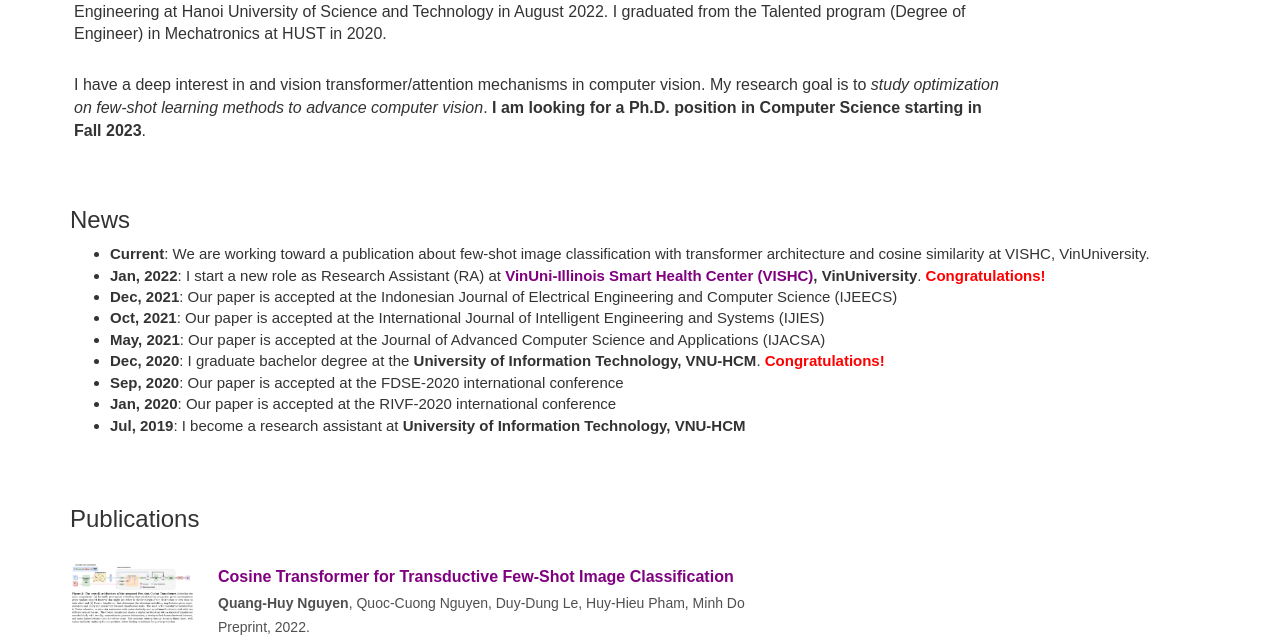
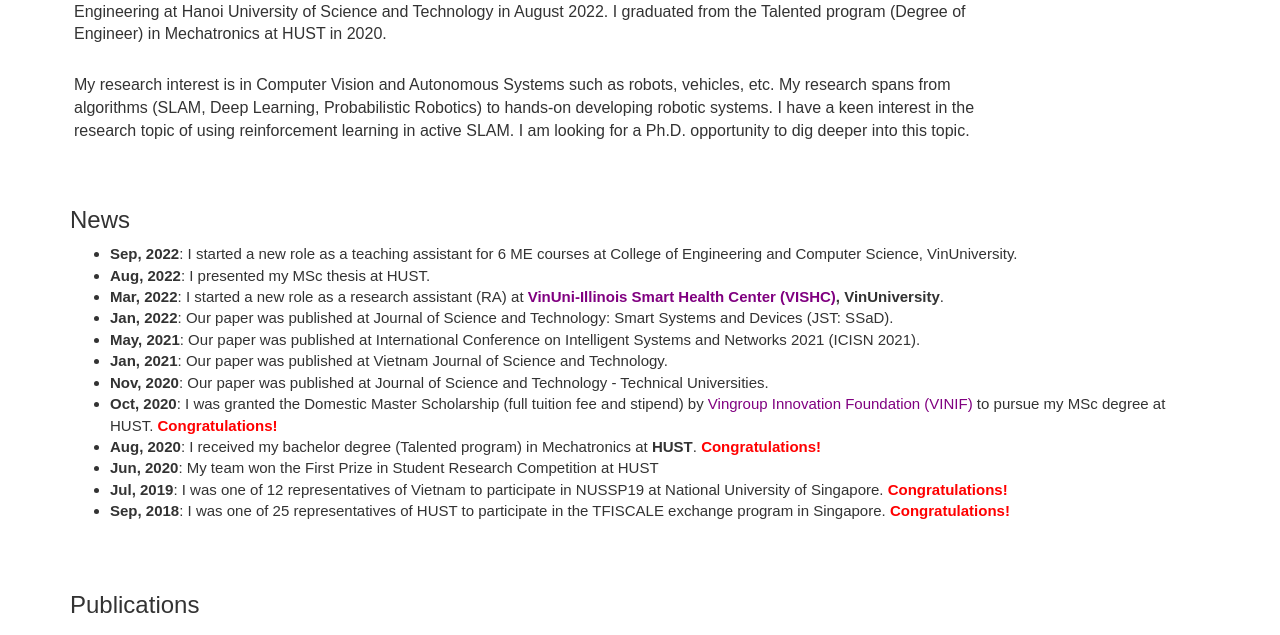
Before and after one commit to tungngovn/tungngohust.github.io, a plain HTML site: page index.html in a window 1280 px wide. Shown: the part 548-1183 px from the top of the page. Drawn offline with nearby package versions, Linux system fonts and the light colour scheme; a script that the page names is missing.

Commit message:
update something

```diff
--- a/index.html
+++ b/index.html
@@ -147,7 +147,7 @@
                         <a target="_blank" class="page-scroll" style="font-size:16px" href="#news">News</a>
                     </li>
                     <li>
-                        <a target="_blank" class="page-scroll" style="font-size:16px" href="#research">Publications</a>
+                        <a target="_blank" class="page-scroll" style="font-size:16px" href="#publications">Publications</a>
                     </li>
                     <li>
                         <a target="_blank" class="page-scroll" style="font-size:16px" href="#project">Feature Projects</a>
@@ -156,7 +156,7 @@
                         <a target="_blank" class="page-scroll" style="font-size:16px" href="#courses">Relevant Courses</a>
                     </li>
                     <li>
-                        <a target="_blank" class="page-scroll" style="font-size:16px" href="#hobbies">Hobbies</a>
+                        <a target="_blank" class="page-scroll" style="font-size:16px" href="#social">Social activities</a>
                     </li>
                 </ul>
             </div>
@@ -235,7 +235,10 @@
 
                 <br>
                 <p>
-                    I have a deep interest in and vision transformer/attention mechanisms in computer vision. My research goal is to <i>study optimization on few-shot learning methods to advance computer vision</i>. <b>I am looking for a Ph.D. position in Computer Science starting in Fall 2023</b>.
+                    My research interest is in Computer Vision and Autonomous Systems such as robots, vehicles, etc.
+                    My research spans from algorithms (SLAM, Deep Learning, Probabilistic Robotics) to hands-on developing robotic systems.
+                    I have a keen interest in the research topic of using reinforcement learning in active SLAM.
+                    I am looking for a Ph.D. opportunity to dig deeper into this topic.
                 </p>
             </div>
         </div>
@@ -249,15 +252,18 @@
                 <div class="col-lg-12">
                     <h3>News</h3>
                         <ul class = "news">
-                            <li> <b>Current</b>: We are working toward a publication about few-shot image classification with transformer architecture and cosine similarity at VISHC, VinUniversity.
-                            <li> <b>Jan, 2022</b>: I start a new role as Research Assistant (RA) at <b><a target="_blank" href="https://smarthealth.vinuni.edu.vn/">VinUni-Illinois Smart Health Center (VISHC)</a>, VinUniversity</b>. <b style="color:red;">Congratulations!</b></li>
-                            <li> <b>Dec, 2021</b>: Our paper is accepted at the Indonesian Journal of Electrical Engineering and Computer Science (IJEECS)</li>
-                            <li> <b>Oct, 2021</b>: Our paper is accepted at the International Journal of Intelligent Engineering and Systems (IJIES)</li>
-                            <li> <b>May, 2021</b>: Our paper is accepted at the Journal of Advanced Computer Science and Applications (IJACSA)</li>
-                            <li> <b>Dec, 2020</b>: I graduate bachelor degree at the <b>University of Information Technology, VNU-HCM</b>. <b style="color:red;">Congratulations!</b></li>
-                            <li> <b>Sep, 2020</b>: Our paper is accepted at the FDSE-2020 international conference</li>
-                            <li> <b>Jan, 2020</b>: Our paper is accepted at the RIVF-2020 international conference</li>
-                            <li> <b>Jul, 2019</b>: I become a research assistant at <b>University of Information Technology, VNU-HCM</b></li>
+                            <li> <b>Sep, 2022</b>: I started a new role as a teaching assistant for 6 ME courses at College of Engineering and Computer Science, VinUniversity.
+                            <li> <b>Aug, 2022</b>: I presented my MSc thesis at HUST.</li>
+                            <li> <b>Mar, 2022</b>: I started a new role as a research assistant (RA) at <b><a target="_blank" href="https://smarthealth.vinuni.edu.vn/">VinUni-Illinois Smart Health Center (VISHC)</a>, VinUniversity</b>.</li>
+                            <li> <b>Jan, 2022</b>: Our paper was published at Journal of Science and Technology: Smart Systems and Devices (JST: SSaD).</li>
+                            <li> <b>May, 2021</b>: Our paper was published at International Conference on Intelligent Systems and Networks 2021 (ICISN 2021).</li>
+                            <li> <b>Jan, 2021</b>: Our paper was published at Vietnam Journal of Science and Technology.</li>
+                            <li> <b>Nov, 2020</b>: Our paper was published at Journal of Science and Technology - Technical Universities. </li>
+                            <li> <b>Oct, 2020</b>: I was granted the Domestic Master Scholarship (full tuition fee and stipend) by <a target="_blank" href="https://vinif.org/en/">Vingroup Innovation Foundation (VINIF)</a> to pursue my MSc degree at HUST. <b style="color:red;">Congratulations!</b></li>
+                            <li> <b>Aug, 2020</b>: I received my bachelor degree (Talented program) in Mechatronics at <b>HUST</b>. <b style="color:red;">Congratulations!</b></li>
+                            <li> <b>Jun, 2020</b>: My team won the First Prize in Student Research Competition at HUST</li>
+                            <li> <b>Jul, 2019</b>: I was one of 12 representatives of Vietnam to participate in NUSSP19 at National University of Singapore. <b style="color:red;">Congratulations!</b></li>
+                            <li> <b>Sep, 2018</b>: I was one of 25 representatives of HUST to participate in the TFISCALE exchange program in Singapore. <b style="color:red;">Congratulations!</b></li>
                         </ul>
                 </div>
             </div>
@@ -273,8 +279,8 @@
 
                     <ul class="research">
                         <li>
-                            <div class="thumb"><img src="Images/Paper/fsct.png" style="width:100%;cursor:pointer" onclick="onClick(this)"
-                                    class="w3-hover-opacity"></img></div>
+                            <!-- <div class="thumb"><img src="Images/Paper/fsct.png" style="width:100%;cursor:pointer" onclick="onClick(this)"
+                                    class="w3-hover-opacity"></img></div> -->
                             <div class="details">
                                 <p class="title"> <a href="">Cosine Transformer for Transductive Few-Shot Image Classification</a></p>
                                 <p class="author"><b>Quang-Huy Nguyen</b>, Quoc-Cuong Nguyen, Duy-Dung Le, Huy-Hieu Pham, Minh Do
@@ -289,7 +295,7 @@
                             <div class="clear"></div>
                         </li>
                         <li>
-                        <div class="thumb"><img src="Images/Paper/joint.png" style="width:100%;cursor:pointer" onclick="onClick(this)" class="w3-hover-opacity"></img></div>
+                        <!-- <div class="thumb"><img src="Images/Paper/joint.png" style="width:100%;cursor:pointer" onclick="onClick(this)" class="w3-hover-opacity"></img></div> -->
                         <div class="details">
                         <p class="title"> <a href = "http://ijeecs.iaescore.com/index.php/IJEECS/article/view/27086">Joint inter-intra representation learning for pornographic video classification</a></p>
                         <p class="author">Dinh-Duy Phan, <b>Quang-Huy Nguyen</b>, Thanh-Thien Nguyen, Hoang-Loc Tran, and Duc-Lung Vu</p>
@@ -302,7 +308,7 @@
                         </li>
 
                         <li>
-                        <div class="thumb"><img src="Images/Paper/lspd.png" style="width:100%;cursor:pointer" onclick="onClick(this)" class="w3-hover-opacity"></img></div>
+                        <!-- <div class="thumb"><img src="Images/Paper/lspd.png" style="width:100%;cursor:pointer" onclick="onClick(this)" class="w3-hover-opacity"></img></div> -->
                         <div class="details">
                         <p class="title"> <a target="_blank" href = "https://inass.org/publications/contents/?y=2022&mo_num=2&mo_en=Feb&mo_enf=February&report_day=28&volume=15&issue=1">LSPD: A Large-Scale Pornographic Dataset for Detection and Classification</a></p>
                         <p class="author">Dinh-Duy Phan, Thanh-Thien Nguyen, <b>Quang-Huy Nguyen</b>, Hoang-Loc Tran, Khac-Ngoc-Khoi Nguyen, and Duc-Lung Vu</p>
@@ -316,7 +322,7 @@
                         </li>
 
                         <li>
-                        <div class="thumb"><img src="Images/Paper/10porn.png" style="width:100%;cursor:pointer" onclick="onClick(this)" class="w3-hover-opacity"></img></div>
+                        <!-- <div class="thumb"><img src="Images/Paper/10porn.png" style="width:100%;cursor:pointer" onclick="onClick(this)" class="w3-hover-opacity"></img></div> -->
                         <div class="details">
                         <p class="title"> <a target="_blank" href = "https://thesai.org/Publications/ViewPaper?Volume=12&Issue=5&Code=IJACSA&SerialNo=91">A Novel Pornographic Visual Content Classifier based on Sensitive Object Detection</a></p>
                         <p class="author">Dinh-Duy Phan, Thanh-Thien Nguyen, <b>Quang-Huy Nguyen</b>, Hoang-Loc Tran, Khac-Ngoc-Khoi Nguyen, and Duc-Lung Vu</p>
@@ -329,7 +335,7 @@
                         </li>
 
                         <li>
-                        <div class="thumb"><img src="Images/Paper/additional.png" style="width:100%;cursor:pointer" onclick="onClick(this)" class="w3-hover-opacity"></img></div>
+                        <!-- <div class="thumb"><img src="Images/Paper/additional.png" style="width:100%;cursor:pointer" onclick="onClick(this)" class="w3-hover-opacity"></img></div> -->
                         <div class="details">
                         <p class="title"> <a target="_blank" href ="https://link.springer.com/chapter/10.1007/978-981-33-4370-2_22">Additional Learning on Object Detection: A Novel Approach in Pornography Classification</a></p>
                         <p class="author">Hoang-Loc Tran, <b>Quang-Huy Nguyen</b>, Dinh-Duy Phan, Thanh-Thien Nguyen, Khac-Ngoc-Khoi Nguyen, and Duc-Lung Vu</p>
@@ -342,7 +348,7 @@
                         </li>
 
                         <li>
-                        <div class="thumb"><img src="Images/Paper/multilevel.png" style="width:100%;cursor:pointer" onclick="onClick(this)" class="w3-hover-opacity"></img></div>
+                        <!-- <div class="thumb"><img src="Images/Paper/multilevel.png" style="width:100%;cursor:pointer" onclick="onClick(this)" class="w3-hover-opacity"></img></div> -->
                         <div class="details">
                         <p class="title"><a target="_blank" href= "https://ieeexplore.ieee.org/document/9140734">Multi-level detector for pornographic content using CNN models</a></p>
                         <p class="author"><b>Quang-Huy Nguyen</b>, Khac-Ngoc-Khoi Nguyen, Hoang-Loc Tran, Thanh-Thien Nguyen, Dinh-Duy Phan, and Duc-Lung Vu</p>
@@ -361,7 +367,7 @@
     </section>
 
     <!-- Project Section -->
-    <section id="project" class="project-section">
+    <!-- <section id="project" class="project-section">
         <div class="container">
             <div class="row">
                 <div class="col-lg-12">
@@ -451,10 +457,10 @@
                 </ul>
             </div>
         </div>
-    </section>
+    </section> -->
 
     <!-- Courses Section -->
-    <section id="courses" class="courses-section">
+    <!-- <section id="courses" class="courses-section">
         <div class="container">
             <div class="row">
                 <div class="col-lg-12">
@@ -506,14 +512,14 @@
                 </div>
             </div>
         </div>
-    </section>
+    </section> -->
 
-    <!-- Hobbies Section -->
-    <section id="hobbies" class="hobbies-section">
+    <!-- Social activities Section -->
+    <section id="social" class="social-section">
         <div class="container">
             <div class="row">
                 <div class="col-md-8">
-                    <h3>Hobbies</h3>
+                    <h3>Social activities</h3>
                     <p>
                         My lifelong hobby is photography. I love hanging around and taking photos with my smartphone (Redmi Note 10 pro) in my leisure time.
                         My favourite genre are astrophotography, macro photography, and street life.
```
Also changed, not shown: Images/Social/fyt.jpg (added).
